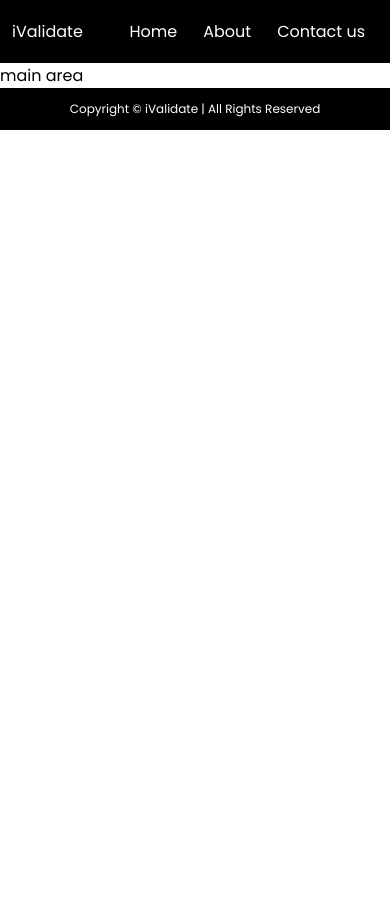
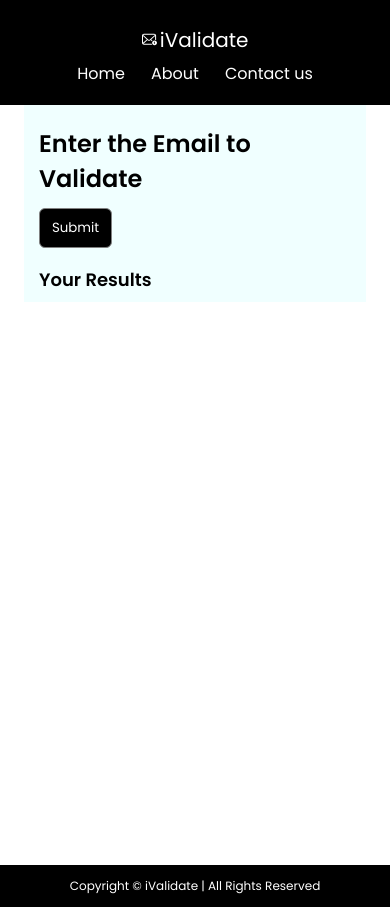
Before and after one commit to shaswatbhai12/Email-Validator, a plain HTML site: page index.html in a window 390 px wide. Before the commit the page ends 844 px from the top, so only its background shows below. Drawn offline with Linux system fonts and the light colour scheme.

Commit message:
Almost completed the UI

```diff
--- a/css/style.css
+++ b/css/style.css
@@ -13,6 +13,11 @@ nav{
     background-color: black;
     color: white;
     padding: 19px 12px;
+}
+
+.logo img{
+    width: 15px;
+    filter: invert(1);
 }
 
 ul{
@@ -34,7 +39,27 @@ ul > li > a:hover{
 }
 
 main{
+    min-height: 90vh;
+}
 
+.container{
+    background-color: azure;
+    max-width: 80vw;
+    margin: auto;
+    padding: 9px 15px;
+}
+
+.container h1{
+    padding: 12px 0;
+}
+
+.btn{
+    background: black;
+    color: white;
+    padding: 9px 12px;
+    border: 1px solid gray;
+    border-radius: 6px;
+    cursor: pointer;
 }
 
 footer{
@@ -46,3 +71,27 @@ footer{
     justify-content: center;
     align-items: center;
 }
+
+@media only screen and (max-width: 600px) {
+    .container{
+        font-size: 12px;
+    }
+
+    nav{
+        flex-direction: column;
+    }
+
+    .logo{
+        padding: 6px 0;
+        font-size: 12px;
+    }
+
+    .logo span{
+        font-size: 20px;
+    }
+
+    .logo img{
+        width: 15px;
+        filter: invert(1);
+    }
+}
--- a/index.html
+++ b/index.html
@@ -9,7 +9,10 @@
 <body>
     <header>
     <nav>
-        <div class="logo">iValidate</div>
+        <div class="logo">
+            <img src="img/email.svg" alt="">
+            <span>iValidate</span>
+            </div>
         <ul>
             <li> <a href="/">Home</a></li>
             <li> <a href="/">About</a></li>
@@ -18,7 +21,16 @@
     </nav>
     </header>
     <main>
-        main area
+        <div class="container">
+            <h1>Enter the Email to Validate</h1>
+            <form action="post">
+                <input class="btn" type="submit" value="Submit">
+            </form>
+        </div>
+        <div class="container">
+            <h2>Your Results</h2>
+            <div></div>
+        </div>
     </main>
     <footer>
         Copyright &copy; iValidate | All Rights Reserved
--- a/js/index.js
+++ b/js/index.js
@@ -1 +1,19 @@
 console.log("This is my script")
+
+let result = {
+  "tag": "",
+  "free": false,
+  "role": false,
+  "user": "shaswat",
+  "email": "shaswat@starliftandcontroller.xyz",
+  "score": 0.8,
+  "state": "deliverable",
+  "domain": "starliftandcontroller.xyz",
+  "reason": "low_deliverability",
+  "mx_found": true,
+  "catch_all": null,
+  "disposable": false,
+  "smtp_check": true,
+  "did_you_mean": "",
+  "format_valid": true
+}
```
Also changed, not shown: img/email.svg (added).
